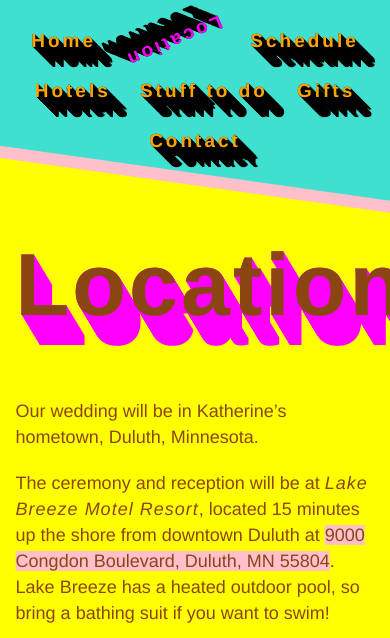
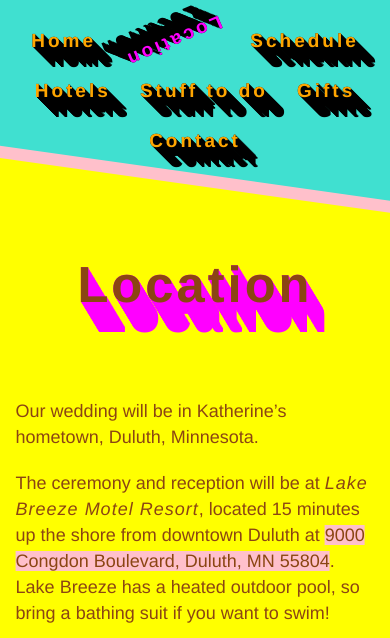
Before and after one commit to lemonparty/lemonparty2018, a Flask app: page /location in a window 390 px wide; the page is wider, and only the part inside the window is pictured. Shown: the top 638 px of that part. Run offline with Flask 2, Linux system fonts and the light colour scheme; the visitor is signed in with stand-in values (Sample User, id 1); some libraries are stand-ins or nearby versions.

Commit message:
fix oversized page title for smaller screens

```diff
--- a/src/app.scss
+++ b/src/app.scss
@@ -50,11 +50,18 @@ $text-shadow-color: magenta;
   width: 100%;
   padding-bottom: 100px;
   text-align: center;
-  font-size: 88px;
   letter-spacing: 3px;
   color: $text-color;
   font-weight: bold;
   text-shadow: zip($text-shadow-values);
+
+  @media (min-width: 650px) {
+    font-size: 88px;
+  }
+
+  @media (max-width: 650px) {
+    font-size: 13vw;
+  }
 }
 
 em {
--- a/static/app.css
+++ b/static/app.css
@@ -70,11 +70,16 @@ body {
   width: 100%;
   padding-bottom: 100px;
   text-align: center;
-  font-size: 88px;
   letter-spacing: 3px;
   color: saddlebrown;
   font-weight: bold;
   text-shadow: 0px 0px 0 magenta, 0.6px 1px 0 magenta, 1.2px 2px 0 magenta, 1.8px 3px 0 magenta, 2.4px 4px 0 magenta, 3px 5px 0 magenta, 3.6px 6px 0 magenta, 4.2px 7px 0 magenta, 4.8px 8px 0 magenta, 5.4px 9px 0 magenta, 6px 10px 0 magenta, 6.6px 11px 0 magenta, 7.2px 12px 0 magenta, 7.8px 13px 0 magenta, 8.4px 14px 0 magenta, 9px 15px 0 magenta, 9.6px 16px 0 magenta, 10.2px 17px 0 magenta, 10.8px 18px 0 magenta, 11.4px 19px 0 magenta, 12px 20px 0 magenta, 12.6px 21px 0 magenta, 13.2px 22px 0 magenta, 13.8px 23px 0 magenta, 14.4px 24px 0 magenta, 15px 25px 0 magenta, 15.6px 26px 0 magenta, 16.2px 27px 0 magenta, 16.8px 28px 0 magenta, 17.4px 29px 0 magenta, 18px 30px 0 magenta; }
+  @media (min-width: 650px) {
+    .page-title {
+      font-size: 88px; } }
+  @media (max-width: 650px) {
+    .page-title {
+      font-size: 13vw; } }
 
 em {
   font-style: italic;
```
